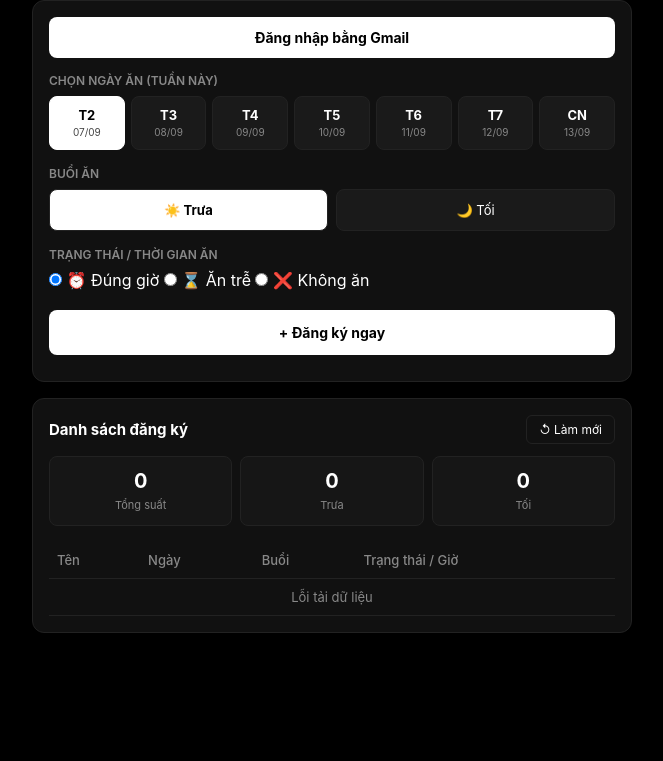
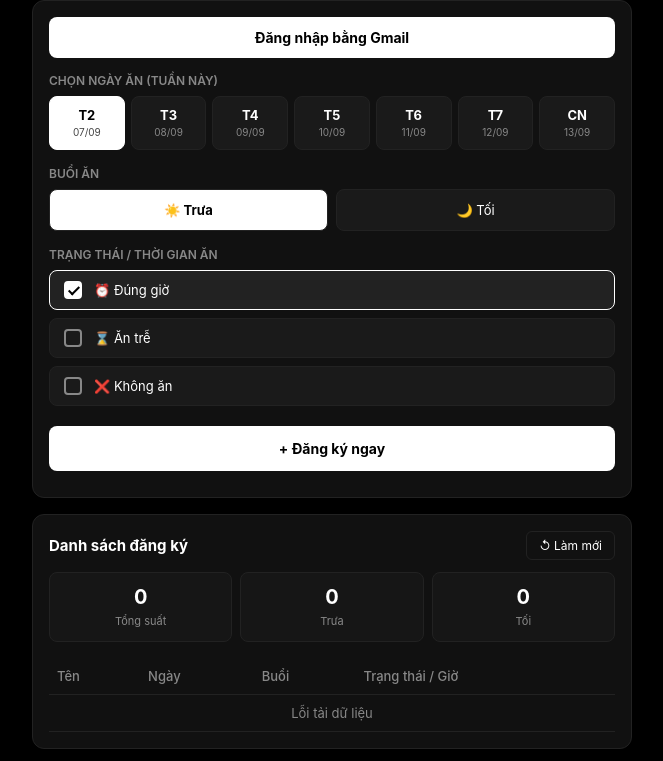
Before and after one commit to kimdizn31-byte/TD4-dangkycom, a plain HTML site: page index.html in a window 1280 px wide. Shown: the part 65-826 px from the top of the page, without its empty margins (308-971 px from the left). Before the commit the page ends 800 px from the top, so only its background shows below. Drawn offline with nearby package versions, Linux system fonts and the light colour scheme; no server answers.

Commit message:
Update style.css

```diff
--- a/style.css
+++ b/style.css
@@ -98,7 +98,7 @@ body {
   color: #444444;
 }
 
-/* Toggle Buttons */
+/* Toggle Buttons (Buổi ăn) */
 .toggle-group {
   display: grid;
   grid-template-columns: 1fr 1fr;
@@ -119,6 +119,66 @@ body {
   background: #ffffff;
   color: #000000;
   font-weight: bold;
+}
+
+/* --- DẤU TÍCH CHỌN (CHECKBOX / RADIO) --- */
+.checkbox-group {
+  display: flex;
+  flex-direction: column;
+  gap: 8px;
+}
+
+.checkbox-item {
+  display: flex;
+  align-items: center;
+  gap: 12px;
+  background: #1a1a1a;
+  border: 1px solid var(--border-color);
+  padding: 10px 14px;
+  border-radius: 8px;
+  cursor: pointer;
+  font-size: 13px;
+  user-select: none;
+  transition: all 0.2s ease;
+}
+
+.checkbox-item input[type="radio"] {
+  display: none; /* Ẩn ô tròn mặc định */
+}
+
+/* Khung ô dấu tích tùy chỉnh */
+.custom-check {
+  width: 18px;
+  height: 18px;
+  border: 2px solid var(--text-muted);
+  border-radius: 4px;
+  display: inline-block;
+  position: relative;
+  transition: all 0.2s ease;
+}
+
+/* Khi ô được chọn (Active) */
+.checkbox-item.active {
+  border-color: #ffffff;
+  background: #222222;
+}
+
+.checkbox-item.active .custom-check {
+  background-color: #ffffff;
+  border-color: #ffffff;
+}
+
+/* Dấu tích v bên trong ô */
+.checkbox-item.active .custom-check::after {
+  content: "";
+  position: absolute;
+  left: 5px;
+  top: 1px;
+  width: 4px;
+  height: 9px;
+  border: solid #000000;
+  border-width: 0 2px 2px 0;
+  transform: rotate(45deg);
 }
 
 /* Nút Submit */
```
